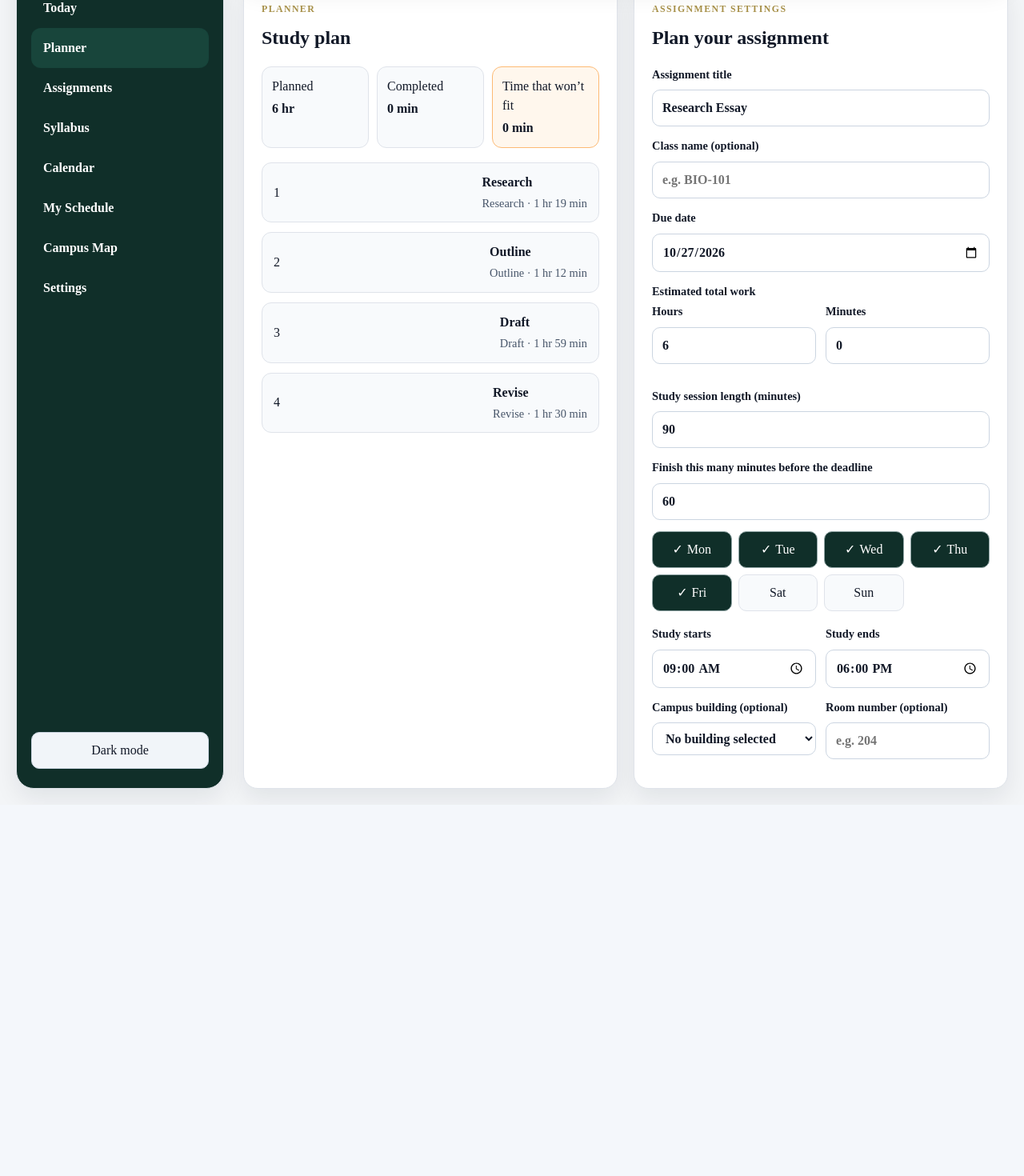
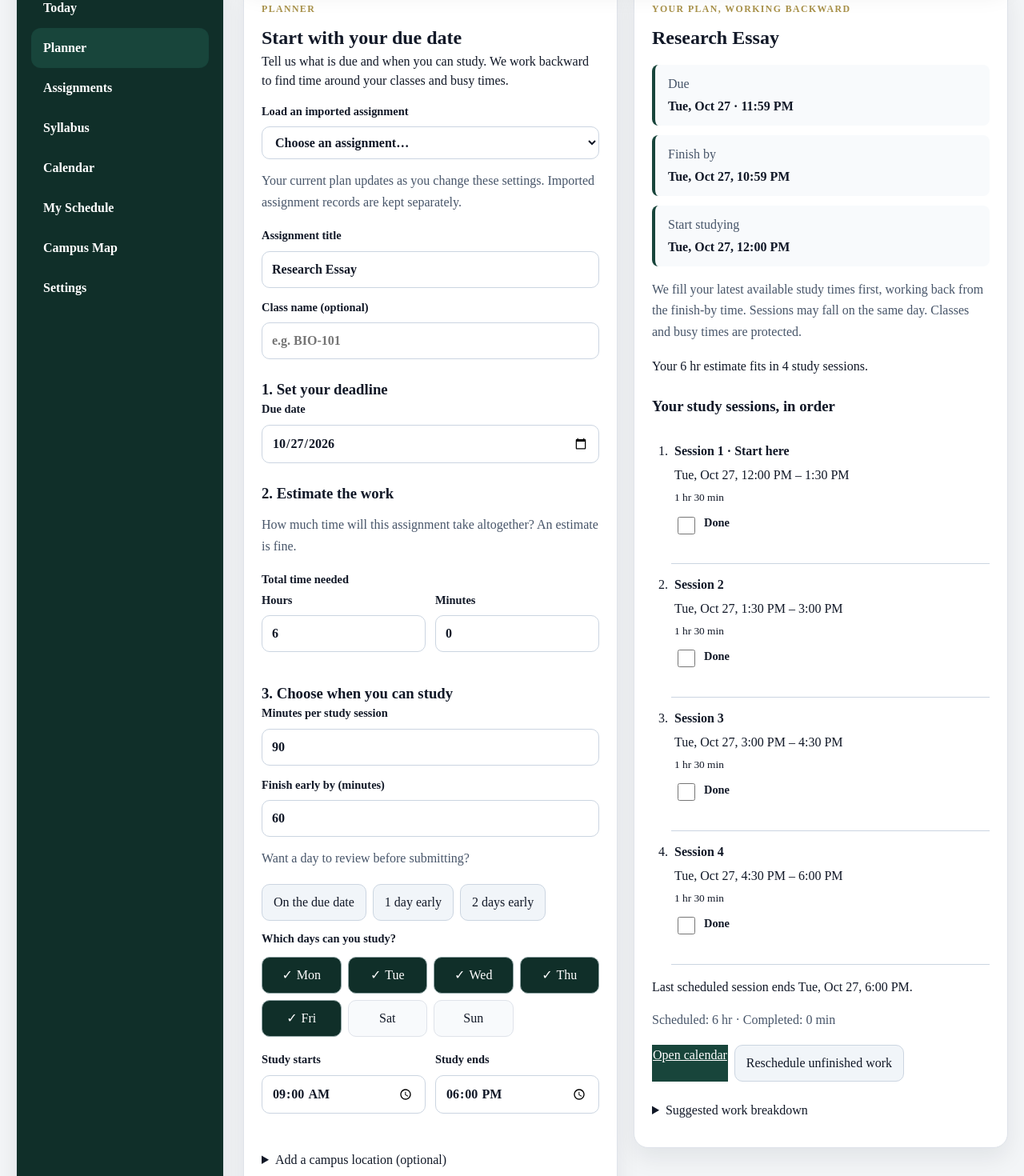
Before and after one commit to waycon86/student-on-the-go, a React (Vite) app: page /planner in a window 1280 px wide. Shown: the part 160-1630 px from the top of the page at 80% size. Before the commit the page ends 1166 px from the top, so only its background shows below. Built offline with nearby package versions, Linux system fonts and the light colour scheme; a web font is replaced by a local one.

Commit message:
Guide deadline planning with dated session preview and clear next steps

```diff
--- a/src/App.css
+++ b/src/App.css
@@ -1941,3 +1941,24 @@ button {
 .calendar-date-grid .calendar-date-cell { min-width: 0; min-height: 62px; padding: 6px 2px; display: flex; flex-direction: column; align-items: center; gap: 4px; }
 .calendar-date-cell small { font-size: 0.65rem; }
 .calendar-date-cell.is-today { outline: 2px solid var(--text); outline-offset: -2px; }
+
+.intuitive-planner { display: grid; grid-template-columns: minmax(0, 1fr); gap: 20px; }
+.intuitive-planner > .panel { min-width: 0; }
+.intuitive-planner h3 { margin-top: 24px; }
+.planner-buffer-options, .planner-preview-actions { display: flex; flex-wrap: wrap; gap: 8px; margin: 12px 0; }
+.planner-buffer-options button[aria-pressed="true"] { background: var(--text); color: var(--panel); }
+.planner-review-action { margin: 20px 0 12px; }
+.planner-review-action button { width: 100%; }
+.planner-preview { scroll-margin-top: 20px; }
+.planner-deadline-path { list-style: none; padding: 0; display: grid; gap: 12px; }
+.planner-deadline-path li { border-left: 4px solid var(--primary); padding: 12px 16px; background: var(--panel-muted); border-radius: 8px; }
+.planner-deadline-path span, .planner-deadline-path strong { display: block; overflow-wrap: anywhere; }
+.planner-deadline-path span { color: var(--muted); margin-bottom: 4px; }
+.planner-session-timeline { padding-left: 24px; }
+.planner-session-timeline li { padding: 14px 4px; border-bottom: 1px solid var(--field-border); }
+.planner-session-timeline span, .planner-session-timeline small { display: block; margin-top: 6px; overflow-wrap: anywhere; }
+.planner-session-check { display: flex; align-items: center; gap: 8px; min-height: 44px; width: fit-content; }
+.planner-session-check input { width: 22px; height: 22px; }
+.planner-location { margin-top: 20px; }
+.intuitive-planner summary { cursor: pointer; padding: 12px 0; }
+@media (min-width: 1100px) { .intuitive-planner { grid-template-columns: minmax(0, 1fr) minmax(0, 1fr); align-items: start; } }
--- a/src/App.tsx
+++ b/src/App.tsx
@@ -7,7 +7,6 @@ import {
   buildMilestones,
   buildMultiAssignmentPlan,
   buildStudyPlan,
-  MILESTONE_ORDER,
   rescheduleMissedSessions,
   type AssignmentSettings,
   type Commitment,
@@ -522,42 +521,39 @@ function TodayPage(props: PlannerProps) {
 }
 
 function PlannerPage(props: PlannerProps) {
-  const { assignment, workTotalValid, combinedPlan, milestones, unscheduledMinutes, updateWorkField, workInput, setAssignment, toggleStudyDay } = props
+  const { assignment, workTotalValid, plan, milestones, unscheduledMinutes, updateWorkField, workInput, setAssignment, toggleStudyDay, sessions } = props
+  const previewRef = useRef<HTMLElement>(null)
+  const validSettings = Boolean(assignment.title.trim() && /^\d{4}-\d{2}-\d{2}$/.test(assignment.dueDate) && workTotalValid && assignment.sessionMinutes >= 15 && assignment.studyDays.length && assignment.studyStart < assignment.studyEnd)
+  const safeDeadline = new Date(`${assignment.dueDate}T23:59:59`)
+  safeDeadline.setMinutes(safeDeadline.getMinutes() - assignment.bufferMinutes)
+  const dateTime = (value: string | Date) => new Date(value).toLocaleString(undefined, { month: 'short', day: 'numeric', weekday: 'short', hour: 'numeric', minute: '2-digit' })
+  const firstSession = sessions[0]
+  const lastSession = sessions[sessions.length - 1]
 
   return (
-    <main className="page-content">
+    <main className="page-content intuitive-planner">
       <section className="panel">
-        <div className="panel-header-row">
-          <div>
-            <p className="eyebrow">Planner</p>
-            <h2>Study plan</h2>
-          </div>
-        </div>
-
-        <div className="summary-grid">
-          <div className="summary-card"><span>Planned</span><strong>{formatMinutes(combinedPlan.plannedMinutes)}</strong></div>
-          <div className="summary-card"><span>Completed</span><strong>{formatMinutes(props.completedMinutes)}</strong></div>
-          <div className="summary-card warning"><span>Time that won’t fit</span><strong>{formatMinutes(Math.max(combinedPlan.remainingWorkMinutes, unscheduledMinutes))}</strong></div>
-        </div>
-
-        <div className="milestone-list">
-          {milestones.map((milestone, index) => (
-            <div key={milestone.name} className="milestone-card">
-              <span className="milestone-index">{index + 1}</span>
-              <div><strong>{milestone.name}</strong><p>{MILESTONE_ORDER[index]} · {formatMinutes(milestone.minutes)}</p></div>
-            </div>
-          ))}
-        </div>
-      </section>
-
-      <section className="panel">
-        <div className="panel-header-row"><div><p className="eyebrow">Assignment settings</p><h2>Plan your assignment</h2></div></div>
+        <p className="eyebrow">Planner</p>
+        <h2>Start with your due date</h2>
+        <p>Tell us what is due and when you can study. We work backward to find time around your classes and busy times.</p>
+        {props.confirmedAssignments.length > 0 ? <label>Load an imported assignment
+          <select value="" onChange={(event) => {
+            if (event.target.value === '') return
+            const selected = props.confirmedAssignments[Number(event.target.value)]
+            setAssignment({ ...selected })
+            props.setWorkInput({ hours: Math.floor(selected.totalWorkMinutes / 60), minutes: selected.totalWorkMinutes % 60 })
+          }}>
+            <option value="">Choose an assignment…</option>
+            {props.confirmedAssignments.map((item, index) => <option key={index} value={index}>{item.courseName ? `${item.courseName} · ` : ''}{item.title} · {formatDate(item.dueDate)}</option>)}
+          </select>
+        </label> : <NavLink to="/syllabus">Import assignments from a syllabus</NavLink>}
+        <p className="workflow-help">Your current plan updates as you change these settings. Imported assignment records are kept separately.</p>
         <label>Assignment title<input value={assignment.title} onChange={(event) => setAssignment((current) => ({ ...current, title: event.target.value }))} /></label>
         <label>Class name (optional)<input value={assignment.courseName ?? ''} onChange={(event) => setAssignment((current) => ({ ...current, courseName: event.target.value }))} placeholder="e.g. BIO-101" /></label>
-        <label>Due date<input type="date" value={assignment.dueDate} onChange={(event) => setAssignment((current) => ({ ...current, dueDate: event.target.value }))} /></label>
+        <h3>1. Set your deadline</h3><label>Due date<input type="date" value={assignment.dueDate} onChange={(event) => setAssignment((current) => ({ ...current, dueDate: event.target.value }))} /></label>
 
         <div className="work-input-group">
-          <span className="field-label">Estimated total work</span>
+          <h3>2. Estimate the work</h3><p className="workflow-help">How much time will this assignment take altogether? An estimate is fine.</p><span className="field-label">Total time needed</span>
           <div className="work-input-row">
             <label>Hours<input type="number" min={0} step={1} value={workInput.hours} onChange={(event) => updateWorkField('hours', event.target.value)} /></label>
             <label>Minutes<input type="number" min={0} max={59} step={1} value={workInput.minutes} onChange={(event) => updateWorkField('minutes', event.target.value)} /></label>
@@ -565,9 +561,14 @@ function PlannerPage(props: PlannerProps) {
           {!workTotalValid ? <div className="validation-message">Enter a total work estimate greater than zero before planning.</div> : null}
         </div>
 
-        <label>Study session length (minutes)<input type="number" min={15} step={15} value={assignment.sessionMinutes} onChange={(event) => setAssignment((current) => ({ ...current, sessionMinutes: Number(event.target.value) || 45 }))} /></label>
-        <label>Finish this many minutes before the deadline<input type="number" min={0} step={15} value={assignment.bufferMinutes} onChange={(event) => setAssignment((current) => ({ ...current, bufferMinutes: Number(event.target.value) || 0 }))} /></label>
-
+        <h3>3. Choose when you can study</h3><label>Minutes per study session<input type="number" min={15} step={15} value={assignment.sessionMinutes} onChange={(event) => setAssignment((current) => ({ ...current, sessionMinutes: Number(event.target.value) || 45 }))} /></label>
+        <label>Finish early by (minutes)<input type="number" min={0} step={15} value={assignment.bufferMinutes} onChange={(event) => setAssignment((current) => ({ ...current, bufferMinutes: Number(event.target.value) || 0 }))} /></label>
+
+        <p className="workflow-help">Want a day to review before submitting?</p>
+        <div className="planner-buffer-options" role="group" aria-label="Finish early presets">
+          {[{ label: 'On the due date', minutes: 0 }, { label: '1 day early', minutes: 1440 }, { label: '2 days early', minutes: 2880 }].map((option) => <button key={option.minutes} type="button" className="secondary-button" aria-pressed={assignment.bufferMinutes === option.minutes} onClick={() => setAssignment((current) => ({ ...current, bufferMinutes: option.minutes }))}>{option.label}</button>)}
+        </div>
+        <p className="field-label">Which days can you study?</p>
         <div className="study-days">
           {daysOfWeek.map((day) => (
             <button key={day} type="button" aria-pressed={assignment.studyDays.includes(day)} className={assignment.studyDays.includes(day) ? 'day active' : 'day'} onClick={() => toggleStudyDay(day)}>{assignment.studyDays.includes(day) ? <span className="day-check" aria-hidden="true">✓</span> : null}{day}</button>
@@ -579,7 +580,38 @@ function PlannerPage(props: PlannerProps) {
           <label>Study ends<input type="time" value={assignment.studyEnd} onChange={(event) => setAssignment((current) => ({ ...current, studyEnd: event.target.value }))} /></label>
         </div>
 
-        <AssignmentLocationFields assignment={assignment} setAssignment={setAssignment} selectedCampusId={props.selectedCampusId} />
+
+        <details className="planner-location"><summary>Add a campus location (optional)</summary>
+          <AssignmentLocationFields assignment={assignment} setAssignment={setAssignment} selectedCampusId={props.selectedCampusId} />
+        </details>
+        <div className="planner-review-action"><button type="button" onClick={() => previewRef.current?.scrollIntoView({ behavior: 'smooth', block: 'start' })}>See my study plan</button></div>
+        <NavLink to="/schedule">Add or change classes and busy times</NavLink>
+      </section>
+
+      <section className="panel planner-preview" ref={previewRef} tabIndex={-1}>
+        <p className="eyebrow">Your plan, working backward</p>
+        <h2>{assignment.title.trim() || 'Your assignment'}</h2>
+        {!validSettings ? <p className="validation-message" role="status">Enter an assignment title, due date, and work estimate. Choose at least one study day, a session length of 15 minutes or more, and an end time after your start time.</p> : <>
+          <ol className="planner-deadline-path">
+            <li><span>Due</span><strong>{formatDate(assignment.dueDate)} · 11:59 PM</strong></li>
+            <li><span>Finish by</span><strong>{dateTime(safeDeadline)}</strong></li>
+            <li><span>{unscheduledMinutes > 0 ? 'First available session' : 'Start studying'}</span><strong>{firstSession ? dateTime(firstSession.start) : 'No sessions fit yet'}</strong></li>
+          </ol>
+          <p className="workflow-help">We fill your latest available study times first, working back from the finish-by time. Sessions may fall on the same day. Classes and busy times are protected.</p>
+          {safeDeadline < props.now ? <p className="validation-message" role="status">Your finish-by time has already passed. Choose a future due date or reduce the finish-early buffer.</p> : null}
+          {unscheduledMinutes > 0 ? <div className="validation-message" role="status"><strong>{formatMinutes(unscheduledMinutes)} still needs time.</strong> Add study days, widen your study hours, shorten your sessions, or reduce the finish-early buffer.</div> : <p className="status-message success" role="status">Your {formatMinutes(props.totalWorkMinutes)} estimate fits in {sessions.length} study session{sessions.length === 1 ? '' : 's'}.</p>}
+          <h3>Your study sessions, in order</h3>
+          <ol className="planner-session-timeline">
+            {sessions.map((session, index) => <li key={session.id}>
+              <div><strong>Session {index + 1}{index === 0 ? ' · Start here' : ''}</strong><span>{dateTime(session.start)} – {formatTime(new Date(session.end))}</span><small>{formatMinutes(Math.round((new Date(session.end).getTime() - new Date(session.start).getTime()) / 60000))}</small></div>
+              <label className="planner-session-check"><input type="checkbox" checked={session.status === 'completed'} onChange={(event) => props.updateSessionStatus(session.id, event.target.checked ? 'completed' : 'planned')} />Done</label>
+            </li>)}
+          </ol>
+          {lastSession ? <p>Last scheduled session ends {dateTime(lastSession.end)}.</p> : <p>No study sessions fit. Adjust your availability above.</p>}
+          <p className="workflow-help">Scheduled: {formatMinutes(plan.plannedMinutes)} · Completed: {formatMinutes(props.completedMinutes)}</p>
+          <div className="planner-preview-actions"><NavLink className="primary-link-button" to="/calendar">Open calendar</NavLink><button type="button" className="secondary-button" onClick={props.rescheduleUnfinished}>Reschedule unfinished work</button></div>
+          <details><summary>Suggested work breakdown</summary><p>These are time estimates for organizing the assignment, rather than dated milestones.</p><ul>{milestones.map((milestone) => <li key={milestone.name}>{milestone.name}: {formatMinutes(milestone.minutes)}</li>)}</ul></details>
+        </>}
       </section>
     </main>
   )
```
